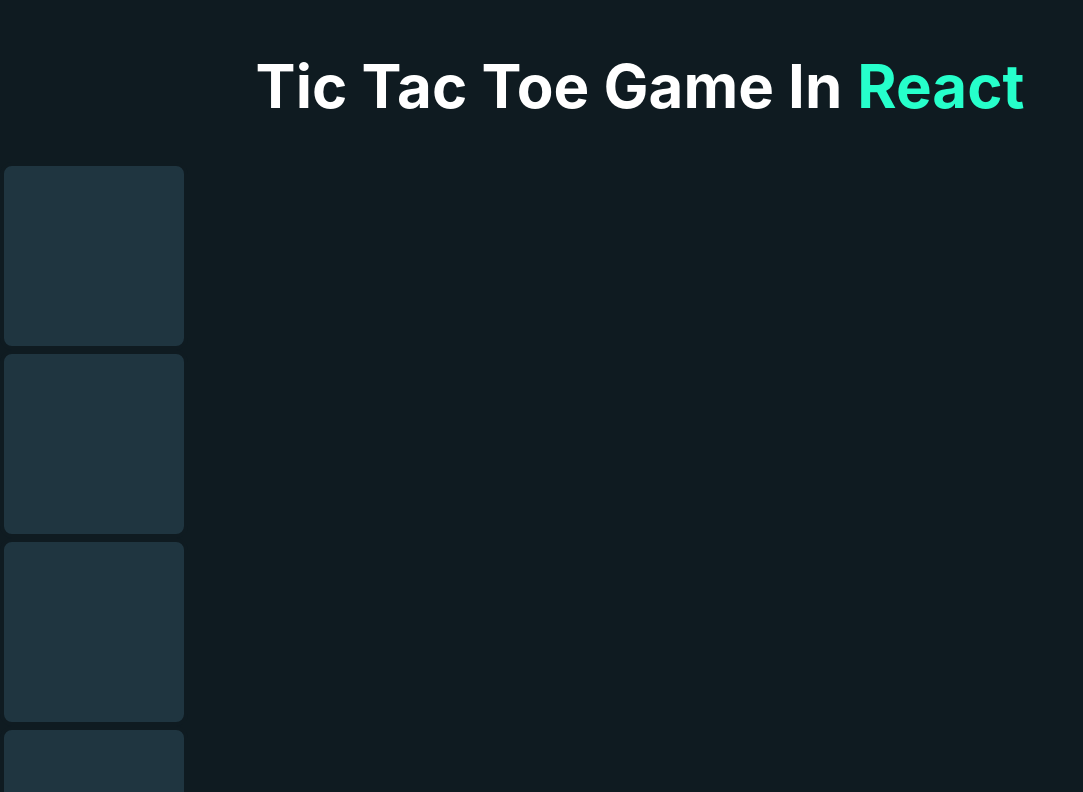
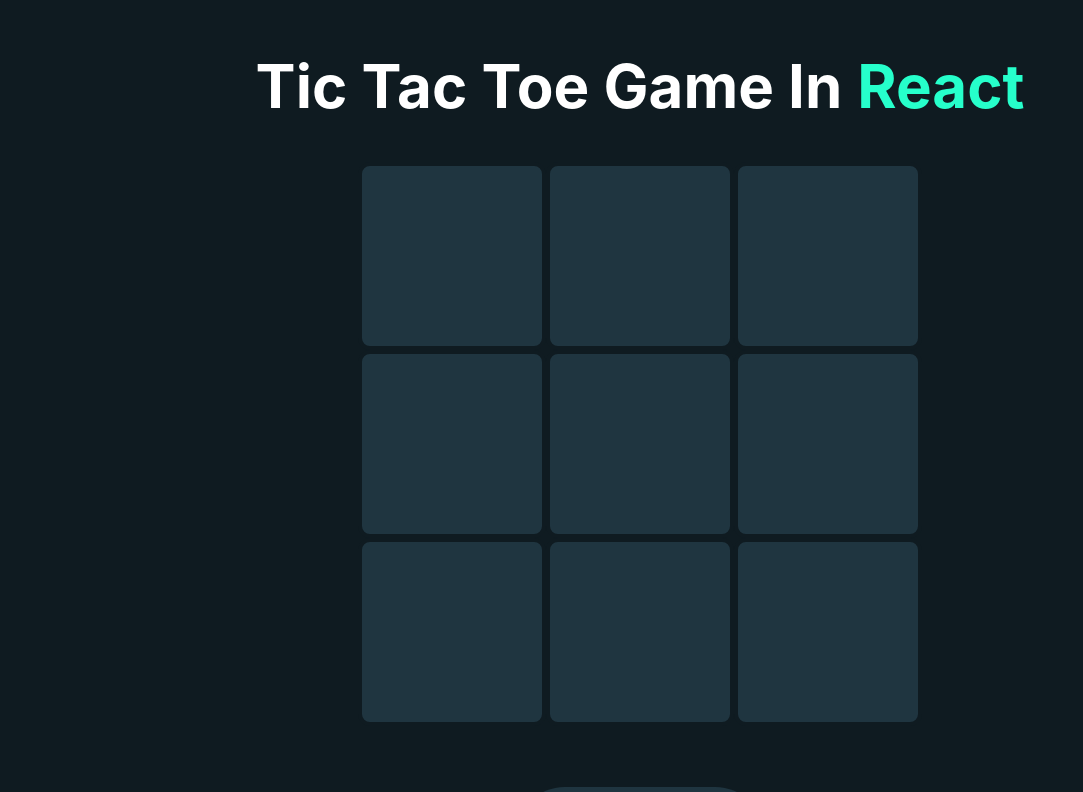
Before and after one commit to savi-creates/tic-tac-toe-game, a React (Create React App) app: page / in a window 1280 px wide. Shown: the top 792 px of the page, without its empty margins (0-1083 px from the left). Built offline with nearby package versions, Linux system fonts and the light colour scheme.

Commit message:
Styled the board game

```diff
--- a/src/Components/TicTacToe/TicTacToe.css
+++ b/src/Components/TicTacToe/TicTacToe.css
@@ -39,3 +39,10 @@
   border-radius: 12px;
   cursor: pointer;
 }
+
+.board {
+  height: 600px;
+  width: 564px;
+  display: flex;
+  margin: auto;
+}
```
